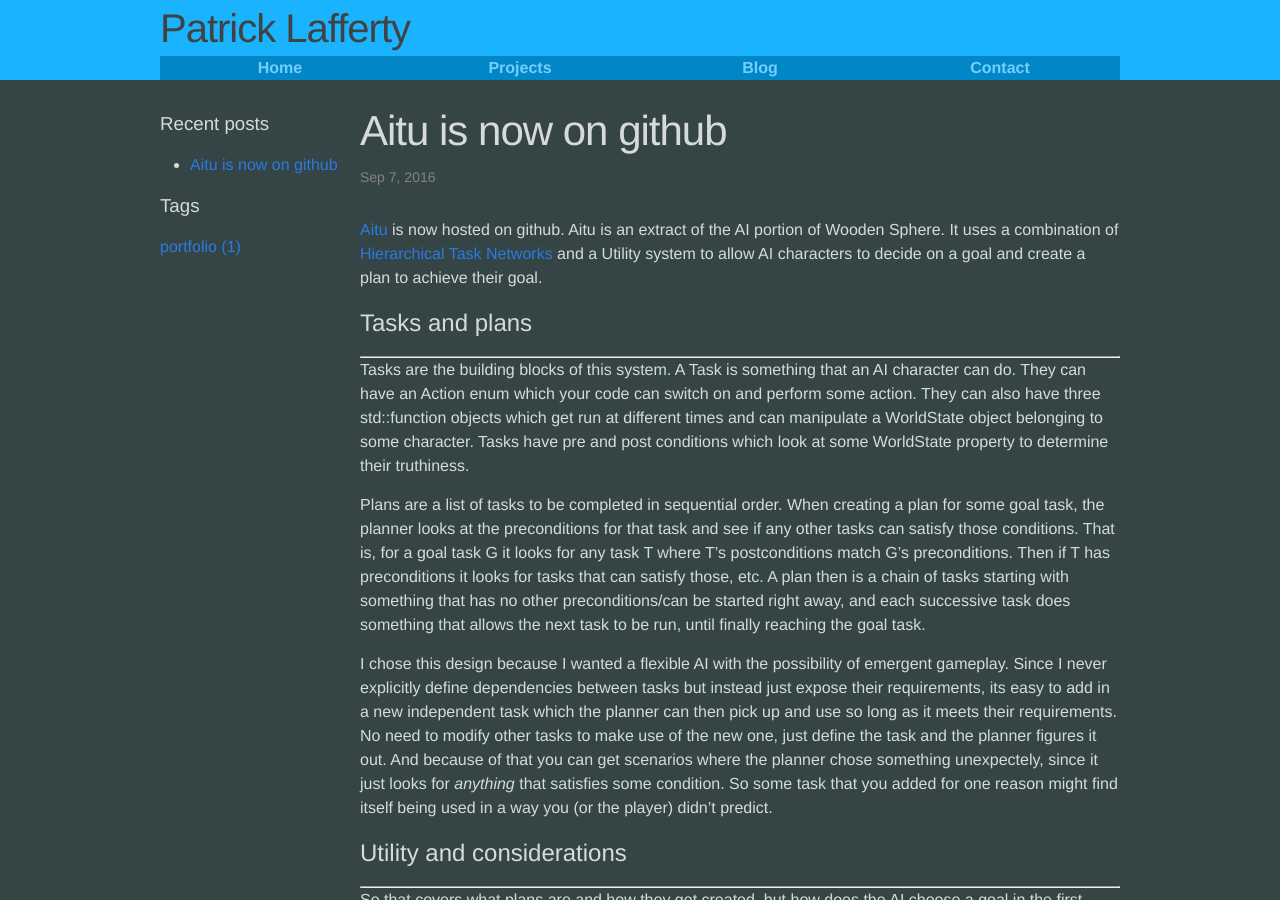
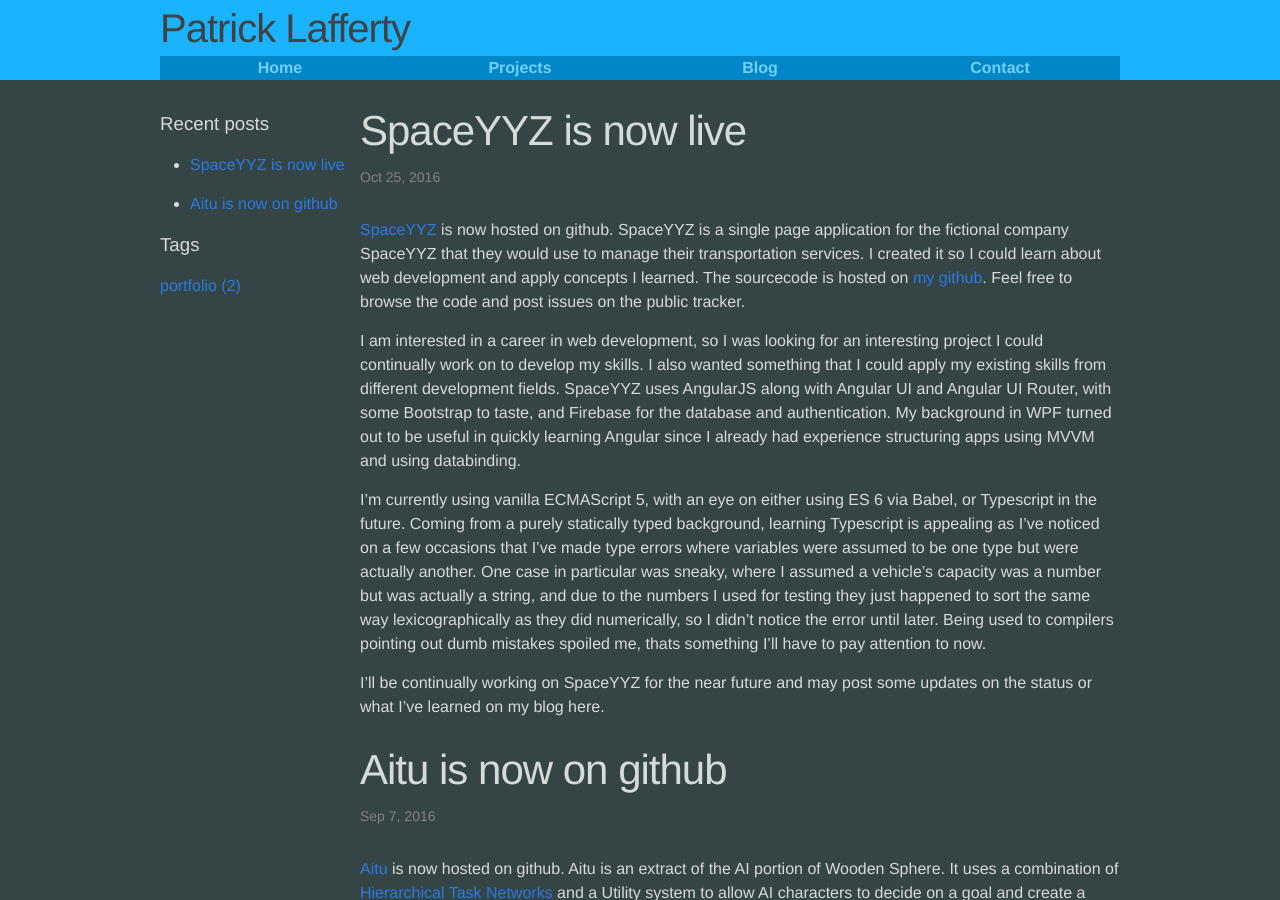
Before and after one commit to patrick-lafferty/patrick-lafferty.github.io, a Jekyll site: the page built from blog/index.html, in a window 1280 px wide and 900 px high. Built offline with Jekyll 4.4.1, drawn with Linux system fonts in a browser that asks for light colours; the list of posts is cut into pages by our own code.

Commit message:
added spaceyyz blogpost

```diff
--- /dev/null
+++ b/_posts/2016-10-25-spaceyyz.markdown
@@ -0,0 +1,14 @@
+---
+layout: post
+title: "SpaceYYZ is now live"
+date: 2016-10-25
+tags: portfolio
+---
+
+[SpaceYYZ](https://patrick-lafferty.github.io/spaceyyz) is now hosted on github. SpaceYYZ is a single page application for the fictional company SpaceYYZ that they would use to manage their transportation services. I created it so I could learn about web development and apply concepts I learned. The sourcecode is hosted on [my github](https://github.com/patrick-lafferty/spaceyyz). Feel free to browse the code and post issues on the public tracker.
+
+I am interested in a career in web development, so I was looking for an interesting project I could continually work on to develop my skills. I also wanted something that I could apply my existing skills from different development fields. SpaceYYZ uses AngularJS along with Angular UI and Angular UI Router, with some Bootstrap to taste, and Firebase for the database and authentication. My background in WPF turned out to be useful in quickly learning Angular since I already had experience structuring apps using MVVM and using databinding.
+
+I'm currently using vanilla ECMAScript 5, with an eye on either using ES 6 via Babel, or Typescript in the future. Coming from a purely statically typed background, learning Typescript is appealing as I've noticed on a few occasions that I've made type errors where variables were assumed to be one type but were actually another. One case in particular was sneaky, where I assumed a vehicle's capacity was a number but was actually a string, and due to the numbers I used for testing they just happened to sort the same way lexicographically as they did numerically, so I didn't notice the error until later. Being used to compilers pointing out dumb mistakes spoiled me, thats something I'll have to pay attention to now.
+
+I'll be continually working on SpaceYYZ for the near future and may post some updates on the status or what I've learned on my blog here.
--- a/index.html
+++ b/index.html
@@ -3,7 +3,7 @@ layout: default
 ---
 
 <div class="home">
-    <p class="homeIntro">Welcome to the online portfolio and blog of Patrick Lafferty. I'm a software developer with an interest in game development, but I enjoy working and solving problems in any programming field. Here you can see some of the projects I've worked on. You can also visit my <a href="https://github.com/patrick-lafferty">github</a>.<br/> <br/></p>
+    <p class="homeIntro">Welcome to the online portfolio and blog of Patrick Lafferty. I'm a software developer from Toronto with an interest in game development, but I enjoy working and solving problems in any programming field, any language any time. Here you can see some of the projects I've worked on. You can also visit my <a href="https://github.com/patrick-lafferty">github</a>.<br/> <br/></p>
 
     <h2>News</h2>
     <ul>
```
